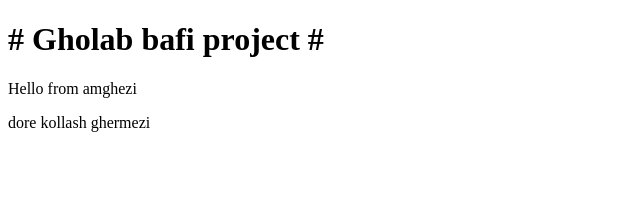
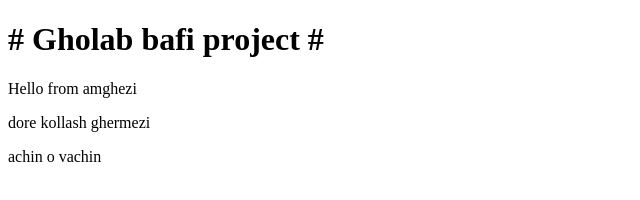
Before and after one commit to fabidev1993/gholabBafi, a plain HTML site: page index.html in a window 1280 px wide. Shown: the whole page, without its empty margins (0-640 px from the left). Drawn offline with Linux system fonts and the light colour scheme.

Commit message:
3th change inside develope

```diff
--- a/index.html
+++ b/index.html
@@ -7,5 +7,6 @@
     <h1># Gholab bafi project #</h1>
     <p>Hello from amghezi</p>
     <p>dore kollash ghermezi</p>
+    <p>achin o vachin</p>
 </body>
 </html>
```
